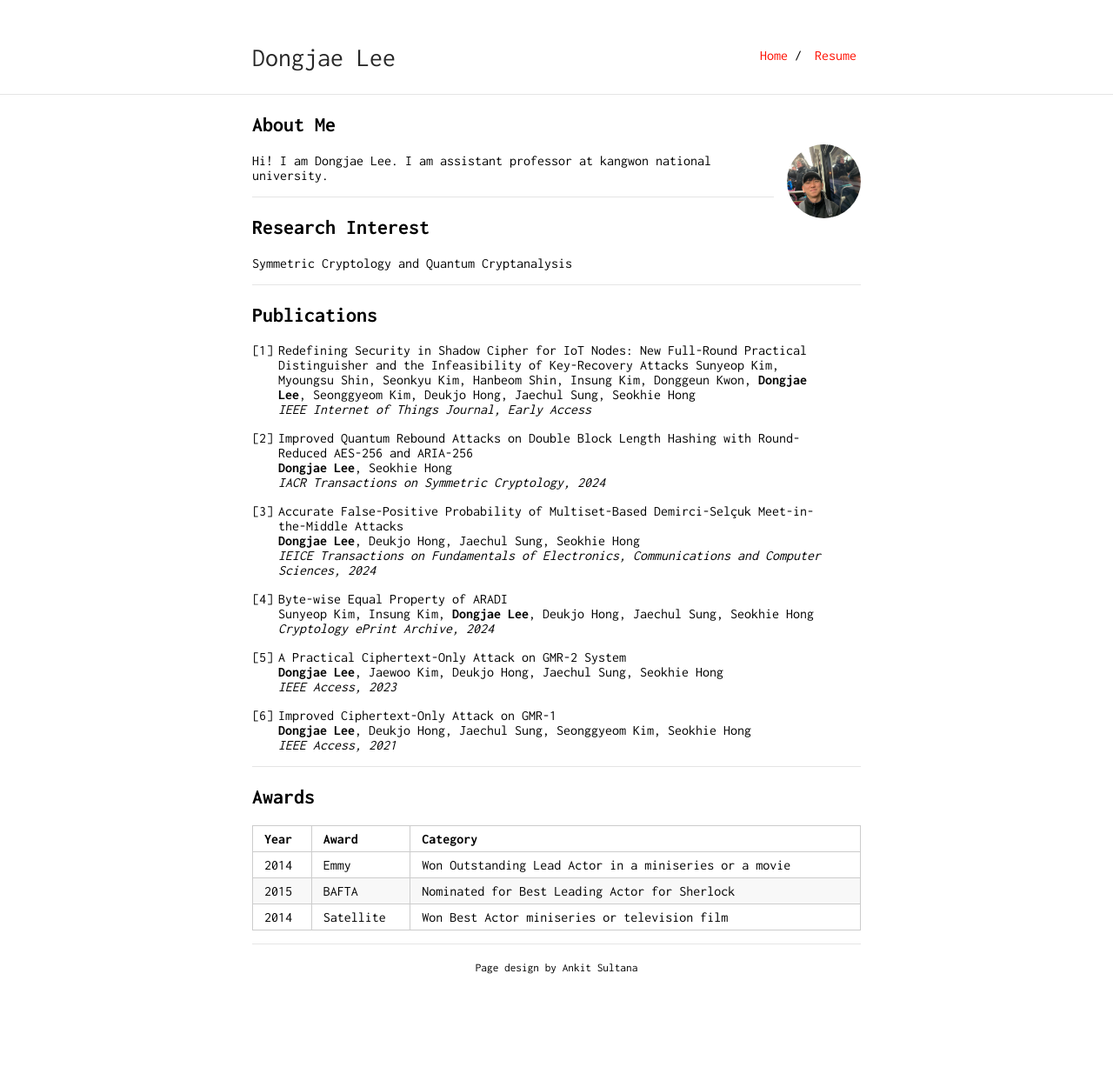
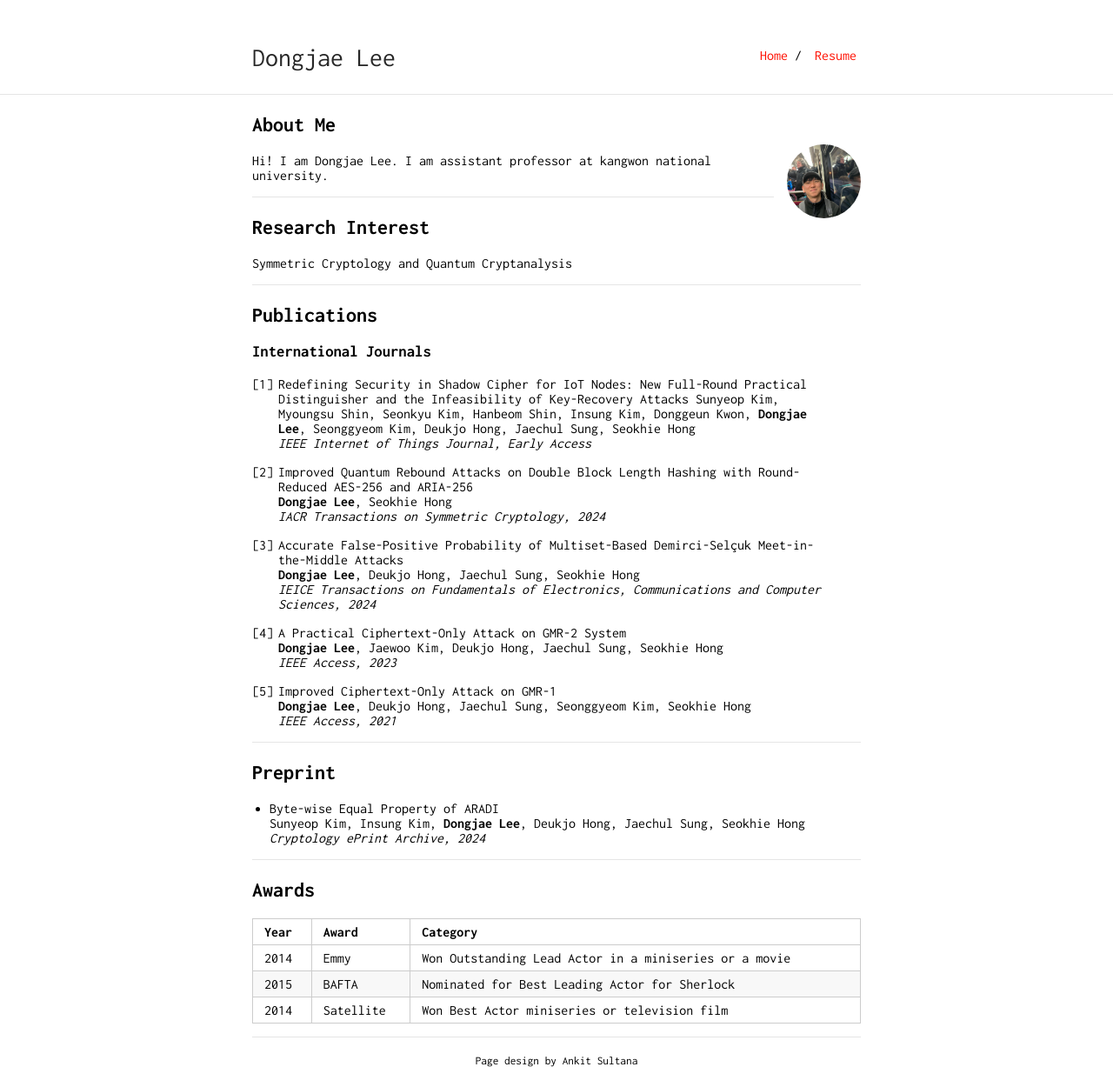
Before and after one commit to DongjaeLee-Dd2dD2/DongjaeLee-Dd2dD2.github.io, a Jekyll site: the page built from index.md, in a window 1280 px wide. Shown: the whole page at 87% size. Built offline with Jekyll 4.4.1, drawn with Linux system fonts in a browser that asks for light colours; our own code applies the rules of GitHub Pages for plain Markdown files; before the commit the page ends 1120 px from its top, so only the background shows below that; part of the change alters nothing that is shown.

Commit message:
Update index.md

```diff
--- a/index.md
+++ b/index.md
@@ -18,21 +18,19 @@ Symmetric Cryptology and Quantum Cryptanalysis
 
 ## Publications
 
-6. Redefining Security in Shadow Cipher for IoT Nodes: New Full-Round Practical Distinguisher and the Infeasibility of Key-Recovery Attacks
+### International Journals
+
+5. Redefining Security in Shadow Cipher for IoT Nodes: New Full-Round Practical Distinguisher and the Infeasibility of Key-Recovery Attacks
 Sunyeop Kim, Myoungsu Shin, Seonkyu Kim, Hanbeom Shin, Insung Kim, Donggeun Kwon, **Dongjae Lee**, Seonggyeom Kim, Deukjo Hong, Jaechul Sung, Seokhie Hong
 *IEEE Internet of Things Journal, Early Access*
 
-5. Improved Quantum Rebound Attacks on Double Block Length Hashing with Round-Reduced AES-256 and ARIA-256 \\
+4. Improved Quantum Rebound Attacks on Double Block Length Hashing with Round-Reduced AES-256 and ARIA-256 \\
 **Dongjae Lee**, Seokhie Hong
 *IACR Transactions on Symmetric Cryptology, 2024*
 
-4. Accurate False-Positive Probability of Multiset-Based Demirci-Selçuk Meet-in-the-Middle Attacks \\
+3. Accurate False-Positive Probability of Multiset-Based Demirci-Selçuk Meet-in-the-Middle Attacks \\
 **Dongjae Lee**, Deukjo Hong, Jaechul Sung, Seokhie Hong
 *IEICE Transactions on Fundamentals of Electronics, Communications and Computer Sciences, 2024*
-
-3. Byte-wise Equal Property of ARADI \\
-Sunyeop Kim, Insung Kim, **Dongjae Lee**, Deukjo Hong, Jaechul Sung, Seokhie Hong
-*Cryptology ePrint Archive, 2024*
 
 2. A Practical Ciphertext-Only Attack on GMR-2 System \\
 **Dongjae Lee**, Jaewoo Kim, Deukjo Hong, Jaechul Sung, Seokhie Hong
@@ -44,6 +42,14 @@ Sunyeop Kim, Insung Kim, **Dongjae Lee**, Deukjo Hong, Jaechul Sung, Seokhie Hon
 
 ---
 
+## Preprint
+
+- Byte-wise Equal Property of ARADI \\
+Sunyeop Kim, Insung Kim, **Dongjae Lee**, Deukjo Hong, Jaechul Sung, Seokhie Hong
+*Cryptology ePrint Archive, 2024*
+
+---
+
 ## Awards
 
 Year | Award | Category
```
